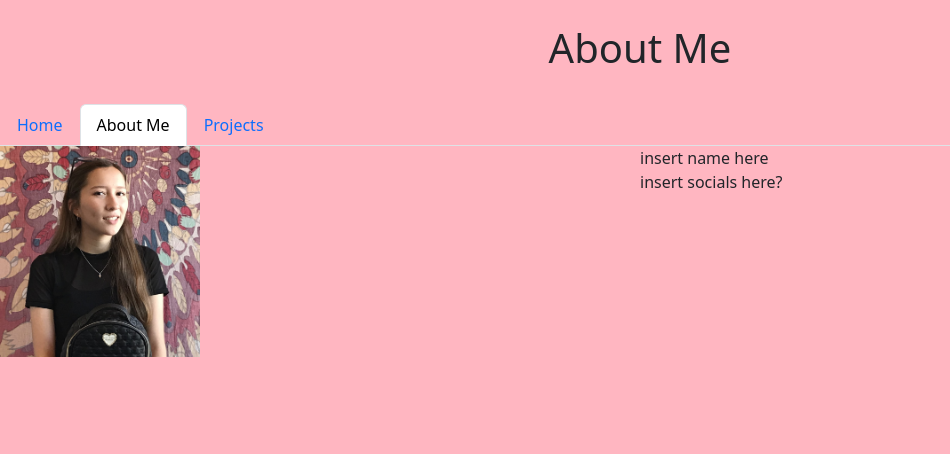
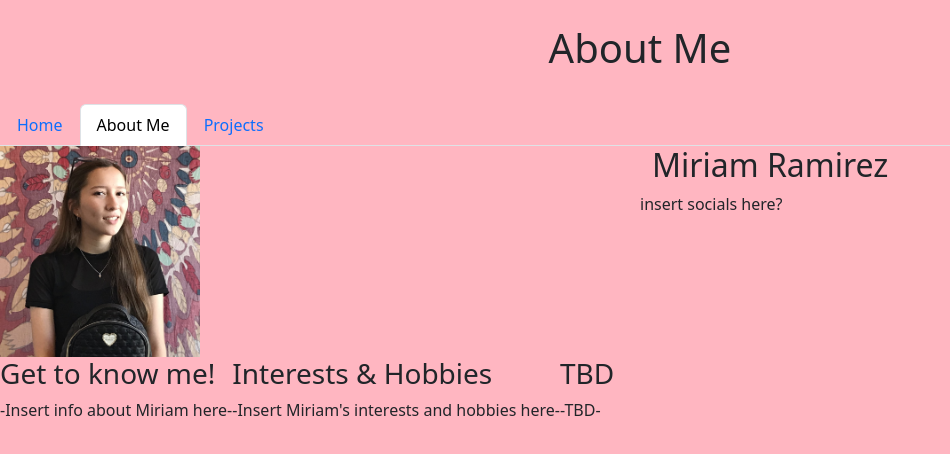
Before and after one commit to miriamrami/meow-port-app, a React (Create React App) app in the folder meow-port-app/: page /AboutMe.js in a window 1280 px wide. Shown: the top 454 px of the page, without its empty margins (0-950 px from the left). Built offline with nearby package versions, Linux system fonts and the light colour scheme.

Commit message:
added cards to about me

```diff
--- a/meow-port-app/src/AboutMe.js
+++ b/meow-port-app/src/AboutMe.js
@@ -25,19 +25,45 @@ const AboutMe = () => {
 			</ul>
 		</div>
 		<div>
+		{/* ROW 1 - CODE FOR IMG, NAME & SOCIALS BELOW */}
 			<div className="row" >
 				<div className="col"><img src={require('./imgs//IMG_7903.jpg')} width={200} height={200} className= "img-fluid" alt=" " /></div>
 				<div className="col">
-					<div className="row" >insert name here</div>
+					<div className="row" >
+						<h2 className="my-name" >Miriam Ramirez</h2>
+					</div>
 					<div className="row" >insert socials here?</div>
 				</div>
 			</div>
+		{/* Row 2 - CODE FOR CARD GROUP BELOW */}
+			<div className="row" >
+				<div className="card-group">
+					<div className="card1">
+						{/*<img src="..." className="card-img" alt="cat"/>*/}
+						<div className="card-body">
+							<h3 className="card-name">Get to know me!</h3>
+							<p>-Insert info about Miriam here-</p>
+						</div>
+					</div>
+					<div className="card2">
+						{/*<img src="..." className="card-img" alt="cat"/>*/}
+						<div className="card-body">
+							<h3 className="card-name">Interests & Hobbies</h3>
+							<p>-Insert Miriam's interests and hobbies here-</p>
+						</div>
+					</div>
+					<div className="card3">
+						{/* <img src="..." className="card-img" alt="cat"/> */}
+						<div className="card-body">
+							<h3 className="card-name">TBD</h3>
+							<p>-TBD-</p>
+						</div>
+					</div>
+				</div>
+			</div>
+		{/* ROW 3 - CODE FOR CAROUSEL BELOW */}
+			<div className="row" >
 
-			<div className="row"  >
-				<div className="col"></div>
-			</div>
-
-			<div className="row">
 			</div>
 		</div>
 	</body>
```
